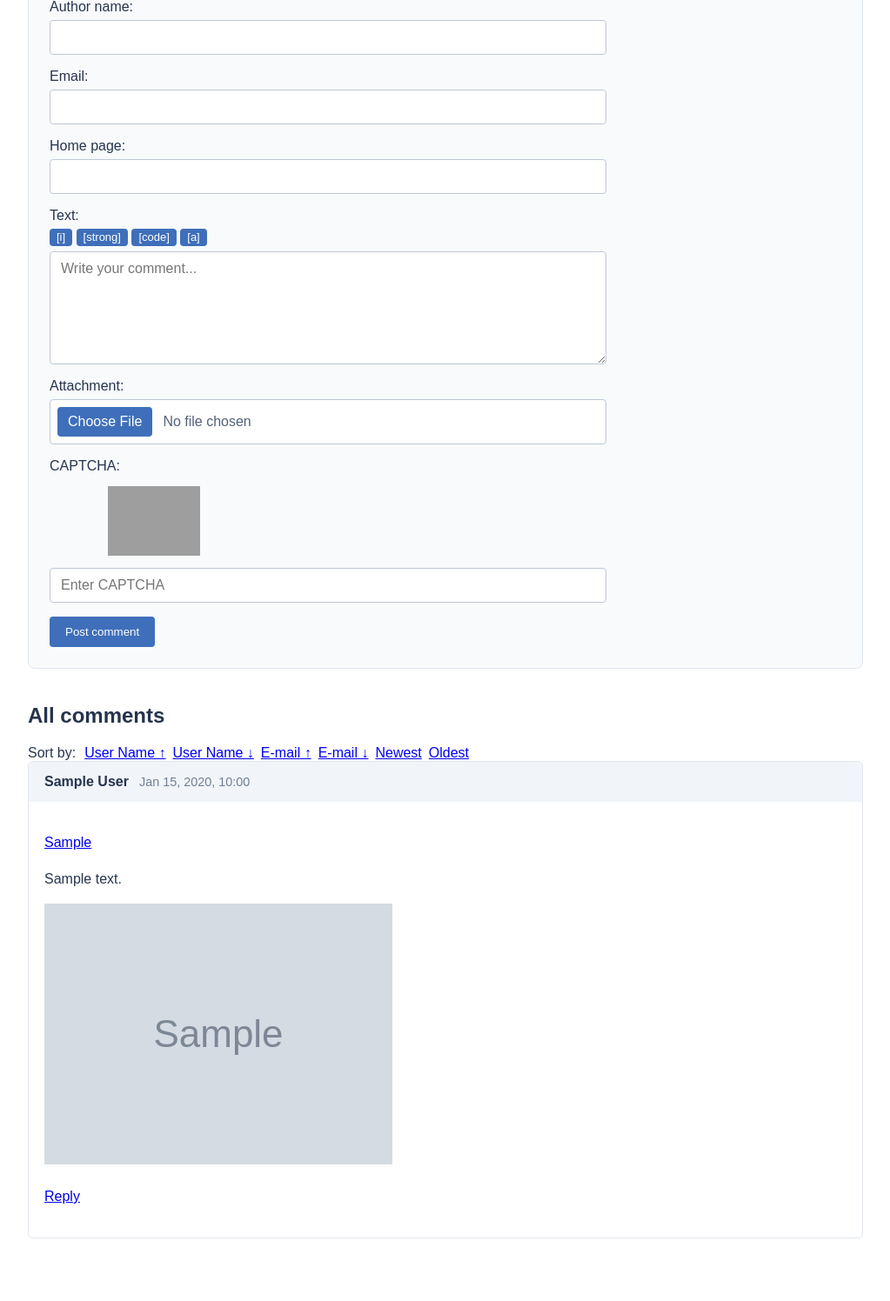
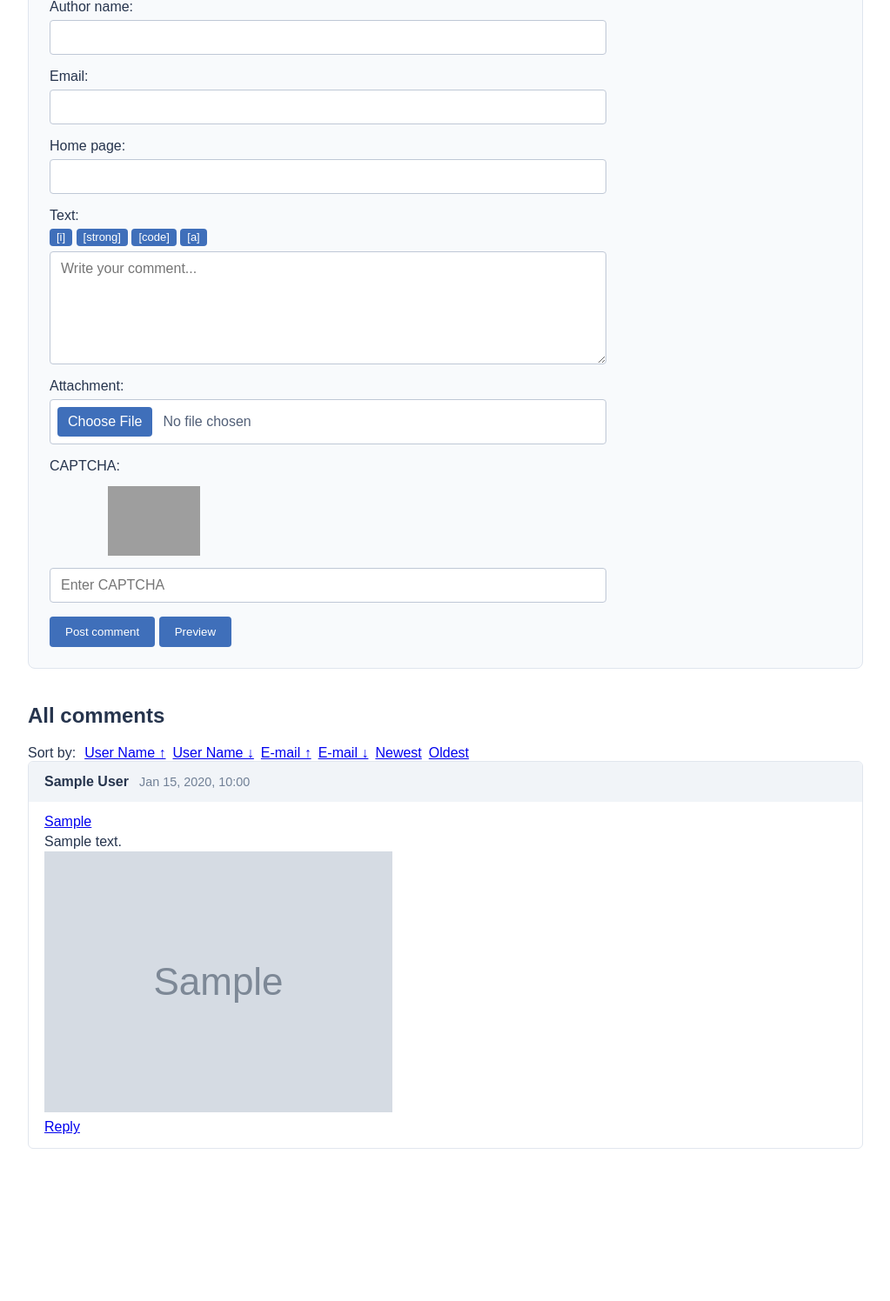
Before and after one commit to Programiks/django-comments-SPA, a Django app: page /comments/ in a window 1280 px wide. Shown: the part 216-1712 px from the top of the page at 87% size, without its empty margins (128-1151 px from the left). After the commit the page ends 1537 px from the top, so only its background shows below. Run offline with Django 5.2, Linux system fonts and the light colour scheme; tables that the repository leaves empty hold one stand-in row (values such as "Sample post"); grey boxes marked "Sample" are stand-in pictures; some libraries are stand-ins or nearby versions; grey boxes are pictures that could not be loaded.

Commit message:
feat: add AJAX comment preview with server-side rendering

```diff
--- a/comments/static/comments/js/comments.js
+++ b/comments/static/comments/js/comments.js
@@ -9,6 +9,8 @@ document.addEventListener('DOMContentLoaded', () => {
     const textInput = form.querySelector('#id_text');
     const attachmentInput = form.querySelector('#id_attachment');
     const errorContainer = form.querySelector('#client-form-errors');
+    const previewButton = form.querySelector('#preview-button');
+    const previewContainer = document.querySelector('#comment-preview');
 
     const MIN_TEXT_LENGTH = 2;
     const MAX_TEXT_LENGTH = 2000;
@@ -101,6 +103,60 @@ document.addEventListener('DOMContentLoaded', () => {
         return errors.length === 0;
     }
 
+    /**
+     * Send text to the server and render a preview without reloading the page.
+     */
+    async function showPreview() {
+        const text = textInput.value;
+
+        // Basic validation before sending
+        const textError = validateText();
+        if (textError) {
+            showErrors([textError]);
+            if (previewContainer) {
+                previewContainer.hidden = true;
+                previewContainer.textContent = '';
+            }
+            return;
+        }
+
+        if (!previewContainer) {
+            return;
+        }
+
+        // Get CSRF token from the hidden input in the form
+        const csrfToken = form.querySelector('[name=csrfmiddlewaretoken]')?.value || '';
+
+        try {
+            const response = await fetch('/comments/preview/', {
+                method: 'POST',
+                headers: {
+                    'Content-Type': 'application/x-www-form-urlencoded',
+                    'X-Requested-With': 'XMLHttpRequest',
+                },
+                body: `text=${encodeURIComponent(text)}`
+            });
+
+            if (!response.ok) {
+                throw new Error('Network response was not ok');
+            }
+
+            const data = await response.json();
+
+            if (data.preview_html) {
+                previewContainer.innerHTML = data.preview_html;
+                previewContainer.hidden = false;
+            } else {
+                previewContainer.hidden = true;
+                previewContainer.textContent = '';
+            }
+        } catch (error) {
+            // On error, hide preview
+            previewContainer.hidden = true;
+            previewContainer.textContent = '';
+        }
+    }
+
     // Prevent form submission if validation fails
     form.addEventListener('submit', (event) => {
         if (!validateForm()) {
@@ -111,6 +167,11 @@ document.addEventListener('DOMContentLoaded', () => {
     // Revalidate on text input and attachment change
     textInput.addEventListener('input', validateForm);
     attachmentInput.addEventListener('change', validateForm);
+
+    // Preview button handler
+    if (previewButton) {
+        previewButton.addEventListener('click', showPreview);
+    }
 
     const toolbarButtons = form.querySelectorAll('.html-toolbar button');
 
--- a/comments/static/comments/styles.css
+++ b/comments/static/comments/styles.css
@@ -91,8 +91,8 @@ button:hover {
 }
 
 .comment-body {
-    padding: 18px;
-    line-height: 1.6;
+    padding: 12px 18px;
+    line-height: 1.4;
 }
 
 .comment-reply {
@@ -192,3 +192,32 @@ button:hover {
     padding: 0 8px;
     font-size: 13px;
 }
+
+.comment-preview {
+    margin-top: 12px;
+    padding: 8px;
+    border: 1px solid #ddd;
+    border-radius: 4px;
+    background: #fafafa;
+}
+
+.comment-preview[hidden] {
+    display: none;
+}
+
+.comment-preview {
+    margin-top: 12px;
+    padding: 8px;
+    border: 1px solid #ddd;
+    border-radius: 4px;
+    background: #fafafa;
+    white-space: pre-wrap;
+}
+
+.comment-preview[hidden] {
+    display: none;
+}
+
+.comment-body p {
+    margin: 0;
+}
--- a/comments/templates/comments/comment_list.html
+++ b/comments/templates/comments/comment_list.html
@@ -86,7 +86,10 @@
                 </div>
 
                 <button type="submit">Post comment</button>
+                <button type="button" id="preview-button">Preview</button>
             </form>
+            <!-- Preview container -->
+            <div id="comment-preview" class="comment-preview" hidden></div>
         </section>
 
         <section class="comments-list">
--- a/comments/urls.py
+++ b/comments/urls.py
@@ -6,4 +6,5 @@ app_name = "comments"
 urlpatterns = [
     path("", views.comment_list, name="comment_list"),
     path("captcha/", views.captcha_image, name="captcha_image"),
+    path("preview/", views.comment_preview, name="comment_preview"),
 ]
--- a/comments/views.py
+++ b/comments/views.py
@@ -1,12 +1,16 @@
 from django.shortcuts import get_object_or_404, redirect, render
 from django.core.paginator import Paginator
-from django.http import HttpResponse
+from django.http import HttpResponse, JsonResponse
+from django.views.decorators.http import require_http_methods
+from django.views.decorators.csrf import ensure_csrf_cookie
+from django.views.decorators.csrf import csrf_exempt
+
 
 from .captcha import generate_captcha_code, generate_captcha_image
 from .forms import CommentForm
 from .models import Comment
 from .services import resize_attachment_image
-
+from .validators import sanitize_comment_html
 
 def comment_list(request):
     """Display comments and create top-level comments or replies."""
@@ -22,6 +26,7 @@ def comment_list(request):
         if form.is_valid():
             comment = form.save(commit=False)
             comment.parent = parent_comment
+            comment.text = comment.text.replace("\n", "<br>")
 
             if comment.attachment:
                 resize_attachment_image(comment.attachment)
@@ -67,6 +72,18 @@ def comment_list(request):
     )
 
 
+@require_http_methods(["POST"])
+@csrf_exempt
+def comment_preview(request):
+    """
+    Return sanitized HTML preview of the comment text.
+    Expects 'text' in POST data, returns JSON with 'preview_html'.
+    """
+    text = request.POST.get("text", "")
+    sanitized = sanitize_comment_html(text)
+    return JsonResponse({"preview_html": sanitized})
+
+
 def captcha_image(request):
     """Generate a CAPTCHA image and store its code in the session."""
     code = generate_captcha_code()
```
Also changed, not shown: README.md.
